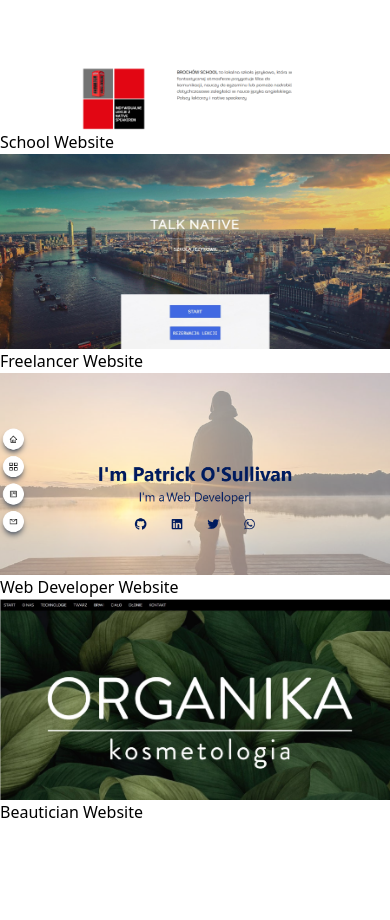
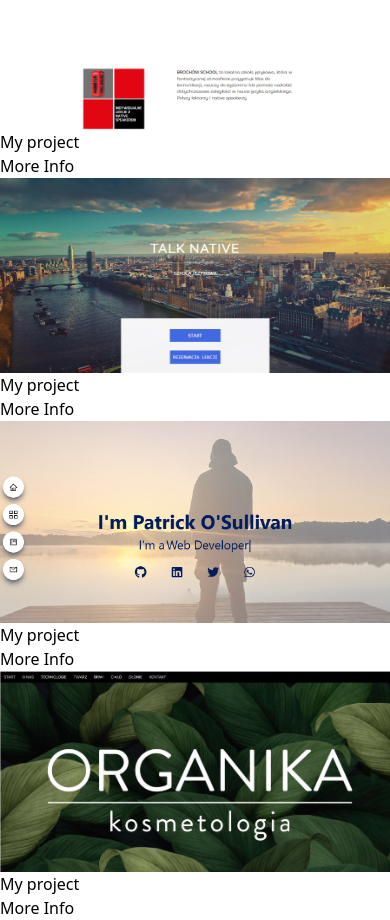
Before and after one commit to datumcoder/portfolio_2023, a React (Vite) app: page / in a window 390 px wide. Shown: the part 1606-2526 px from the top of the page. Before the commit the page ends 2430 px from the top, so only its background shows below. Built offline with nearby package versions, Linux system fonts and the light colour scheme.

Commit message:
Updated project text so ovelay was in the right position and main text was resized to suit diffrent screens

```diff
--- a/src/components/Main.jsx
+++ b/src/components/Main.jsx
@@ -13,8 +13,8 @@ const Main = () => {
     <div className="w-full h-screen absolute top-0 right-0 bg-white/50">
 
     <div className='max-w-[700px] m-auto h-full w-full flex flex-col justify-center lg:items-center items-center'>
-      <h1 className='sm:text-5xl text-4xl font-bold text-[#001b5e]'>I'm Patrick O'Sullivan</h1>
-      <h2 className='flex sm:text-3xl text-2xl pt-4  text-[#001b5e]'>I'm a
+      <h1 className=' sm:text-4xl text base font-bold text-center text-[#001b5e]'>I'm Patrick O'Sullivan</h1>
+      <h2 className='flex sm:text-4xl md:text-4xl pt-4  text-[#001b5e]'>I'm a
       <TypeAnimation
       sequence={[
 
--- a/src/components/ProjectItem.jsx
+++ b/src/components/ProjectItem.jsx
@@ -5,18 +5,17 @@ const ProjectItem = ({img,title}) => {
 
 
     <div className='relative flex items-center justify-center h-auto w-full shadow-xl shadow-gray-400 rounded-xl group hover:bg-gradient-to-r from-gray-200 to-[#001b5e] '>
-    <img src={img} alt=''className='rounded-xl group-hover:opacity-10' />
+    <img src={img} alt='' className='rounded-xl group-hover:opacity-10' />
 
-    <div className='hidden group-hover:block absolute top-[50%] left-[50%] translate-x-[50%] translate-y-[50%]' >
-
-    <h3 className='text-2xl font-bold text-white tracking-wider text-center'>
-      {title}
-        </h3>
-      <p className='pb-4 pt-2 text-white text-center'>
-
-      </p>
-    </div>
-
+    <div className='hidden group-hover:block absolute' >
+    <h3 className='text-2xl font-bold text-white tracking-wider text-center '>
+    {title}
+    </h3>
+      <p className="pb-4 pt2 text-2xl font-bold text-white text-center">My project</p>
+      <a href="/">
+      <p className="text-center p-2 rounded-md bg-white text-gray-700 font-bold cursor-pointer text-lg">More Info</p>
+      </a>
+      </div>
     </div>
 
   )
--- a/src/components/Projects.jsx
+++ b/src/components/Projects.jsx
@@ -8,22 +8,22 @@ import webdevImg from '../images/webdev.png'
 
 const Projects = () => {
   return (
-    <div id='projects' className='max-w-[1040px] m-auto md:pl-20 p-4 py-16'>
+    <div id='projects' className='max-w-[1080px] m-auto md:pl-20 p-4 py-16'>
 
     <h1 className=' text-4xl font-bold text-center text-[#001b5e]'>Projects</h1>
 
     <p className='text-center py-8'>
     Lorem ipsum dolor sit amet consectetur adipisicing elit. Quos consequatur voluptatum at eum id aliquam ut illo quidem repudiandae possimus, explicabo praesentium aspernatur? Earum quo voluptatibus dicta laborum obcaecati perspiciatis.
     </p>
-      <div className='grid sm:grid-cols-2 gap-12'>
 
-      <a href="https://brochow.school" target='blank'><ProjectItem img={schoolImg} title='School Website'/></a>
-      <a href="https://talknative.pl" target='blank'> <ProjectItem img={freelancerImg} title='Freelancer Website'/></a>
-     <a href="https://patrickosullivan.dev" target='blank'><ProjectItem img={webdevImg} title='Web Developer Website'/></a>
-     <a href="https://mystifying-yalow-521b6e.netlify.app/" target='blank'><ProjectItem img={websiteImg} title='Beautician Website'/></a>
+    <div>   <div className='grid sm:grid-cols-2 gap-14'>
+      <a href="https://brochow.school" target='blank'><ProjectItem img={schoolImg} title=''/></a>
+      <a href="https://talknative.pl" target='blank'> <ProjectItem img={freelancerImg} title=''/></a>
+      <a href="https://patrickosullivan.dev" target='blank'><ProjectItem img={webdevImg} title=''/></a>
+      <a href="https://mystifying-yalow-521b6e.netlify.app/" target='blank'><ProjectItem img={websiteImg} title=''/></a>
+      </div>
+      </div>
 
-
-      </div>
     </div>
   )
 }
--- a/src/components/Resume.jsx
+++ b/src/components/Resume.jsx
@@ -29,7 +29,7 @@ const data = [
 const Resume = () => {
   return (
     <div id='resume' className='max-w-[1040px] m-auto md:pl-20 p-4 py-16'>
-      <h1 className='text-4xl font-bold text-center text-[#001b5e]'>Resume</h1>
+      <h1 className='text-4xl pb-10 font-bold text-center text-[#001b5e]'>Resume</h1>
 
       {data.map((item,idx) => (
       <ResumeInfo key={idx}
```
